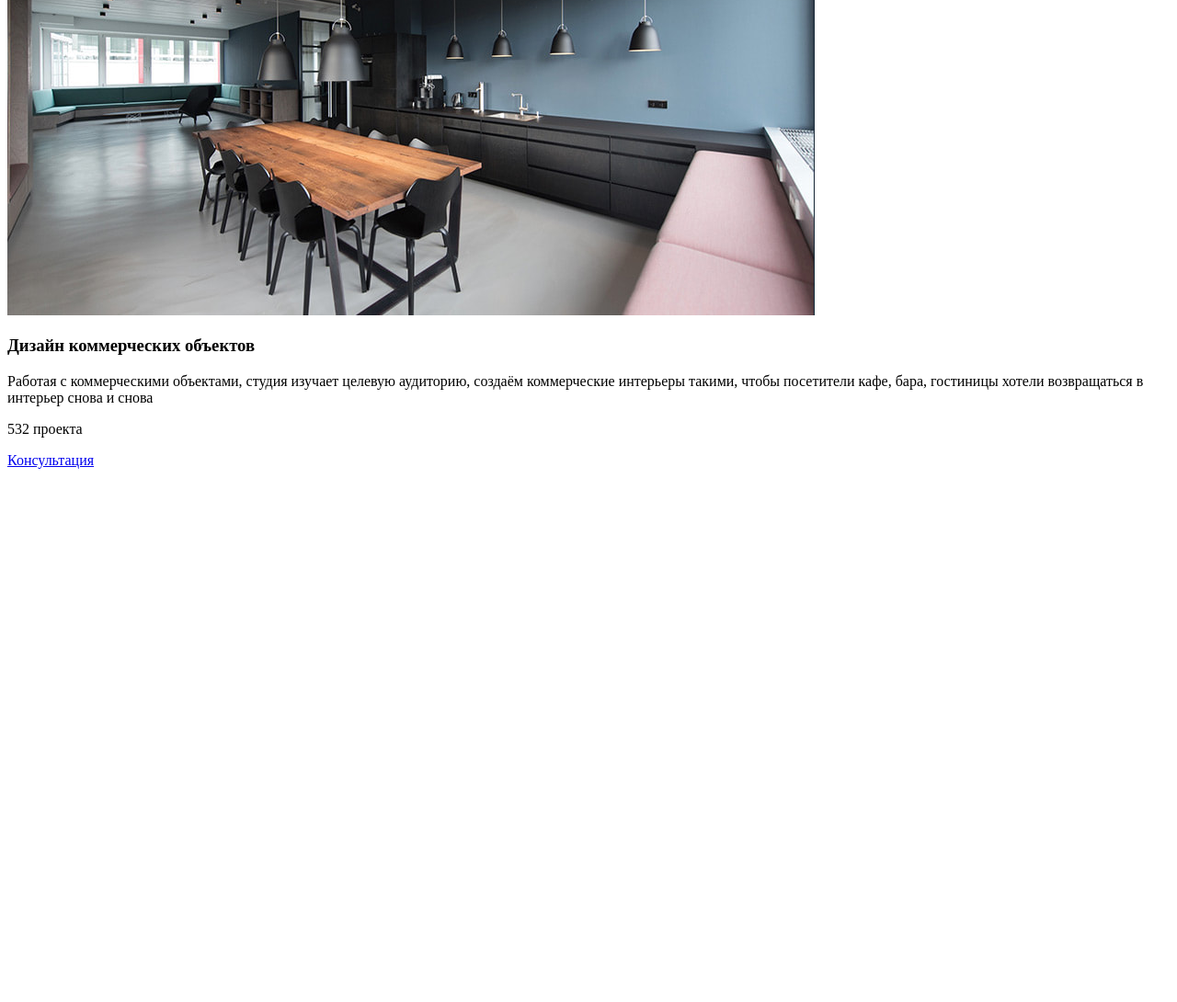
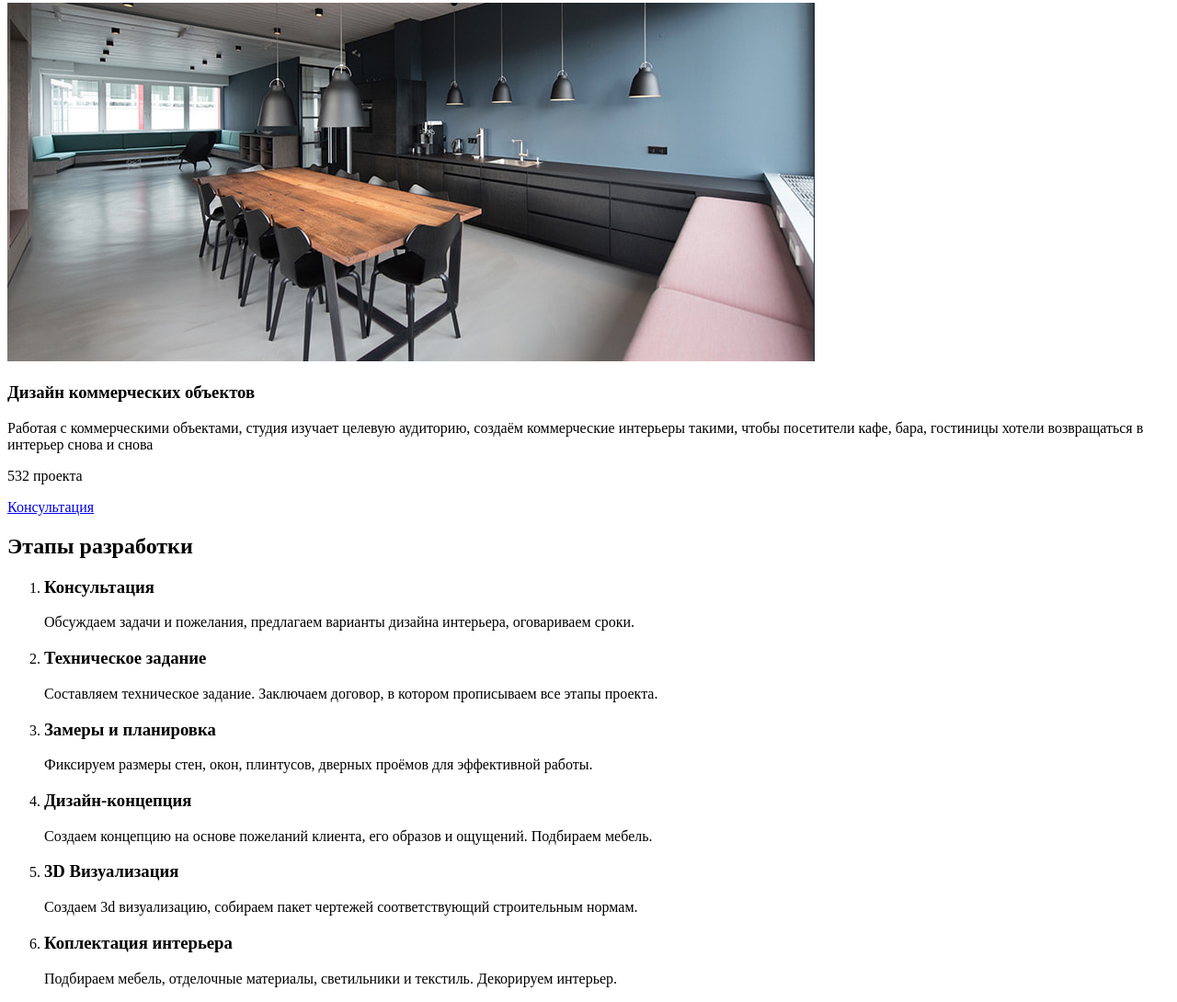
Before and after one commit to asupstudent/markup, a plain HTML site: page markup-5-index.html in a window 1280 px wide. Shown: the part 1497-2587 px from the top of the page at 92% size. Before the commit the page ends 2015 px from the top, so only its background shows below. Drawn offline with Linux system fonts and the light colour scheme.

Commit message:
Deploying to gh-pages from @ asupstudent/markup@782ee66a85e344947c6506528906b16dc61ec9a5 🚀

```diff
--- a/markup-5-index.html
+++ b/markup-5-index.html
@@ -58,6 +58,7 @@
         </ol>
       </section>
       <section class="services">
+        <h2>Наши услуги</h2>
         <ul class="selection-navigation">
           <li class="selection-navigation-item">
             <a href="#">Дизайн жилого помещения</a>
@@ -84,6 +85,35 @@
         <p>532 проекта</p>
         <a href="#">Консультация</a>
       </section>
+      <section class="stages">
+        <h2>Этапы разработки</h2>
+        <ol>
+          <li>
+            <h3>Консультация</h3>
+            <p>Обсуждаем задачи и пожелания, предлагаем варианты дизайна интерьера, оговариваем сроки.</p>
+          </li>
+          <li>
+            <h3>Техническое задание</h3>
+            <p>Составляем техническое задание. Заключаем договор, в котором прописываем все этапы проекта.</p>
+          </li>
+          <li>
+            <h3>Замеры и планировка</h3>
+            <p>Фиксируем размеры стен, окон, плинтусов, дверных проёмов для эффективной работы.</p>
+          </li>
+          <li>
+            <h3>Дизайн-концепция</h3>
+            <p>Создаем концепцию на основе пожеланий клиента, его образов и ощущений. Подбираем мебель.</p>
+          </li>
+          <li>
+            <h3>3D Визуализация</h3>
+            <p>Создаем 3d визуализацию, собираем пакет чертежей соответствующий строительным нормам.</p>
+          </li>
+          <li>
+            <h3>Коплектация интерьера</h3>
+            <p>Подбираем мебель, отделочные материалы, светильники и текстиль. Декорируем интерьер.</p>
+          </li>
+        </ol>
+      </section>
     </main>
     <footer>
 
```
